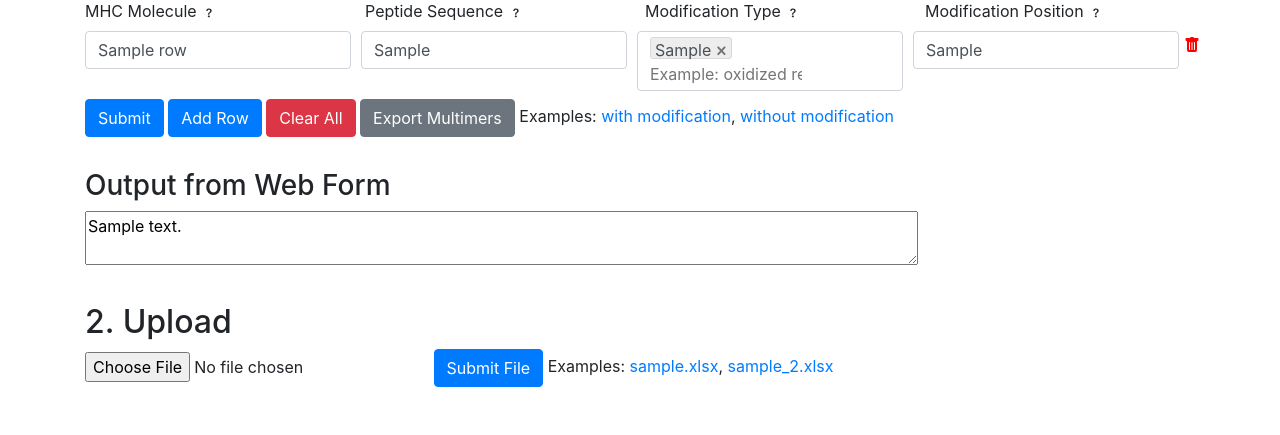
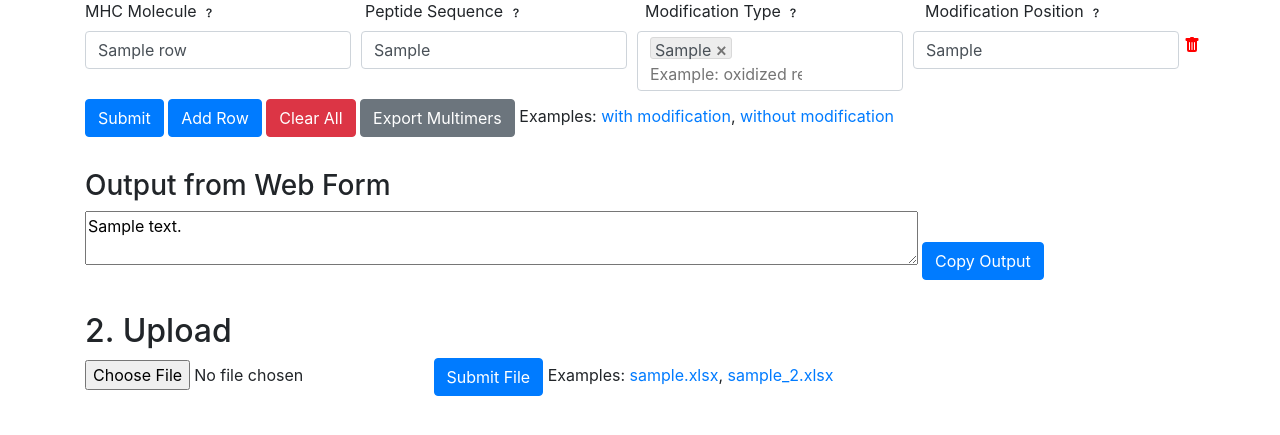
Before and after one commit to IEDB/tetramer-validator, a Flask app: template tetramer_validator/templates/base.html in a window 1280 px wide. Shown: the part 159-594 px from the top of the page. Run offline with Flask 2, Linux system fonts and the light colour scheme; the template is opened without the code that fills it: most values are stand-ins (such as "Sample title", 1, 10 or a date in 2020); data that the repository does not hold is empty; parts of the project's set-up code (start-up, migrations or seed data) failed here and were passed over; some libraries are stand-ins or nearby versions.

Commit message:
Added button to copy to clipboard

```diff
--- a/tetramer_validator/static/form_misc.js
+++ b/tetramer_validator/static/form_misc.js
@@ -14,3 +14,8 @@ $('.bi-trash-fill').click(function(event) {
     event.preventDefault();
   }
 });
+
+$("#Copy").click(function(){
+    $("#Output").select();
+    document.execCommand('copy');
+});
--- a/tetramer_validator/templates/base.html
+++ b/tetramer_validator/templates/base.html
@@ -128,7 +128,8 @@
     </form>
     <div id="free-text">
       <h3> Output from Web Form </h3>
-      <textarea>{{free_text}}</textarea>
+      <textarea id="Output">{{free_text}}</textarea>
+      <button class="btn btn-primary" id="Copy"> Copy Output </button>
     </div>
   </div>
   <div class="section">
```
